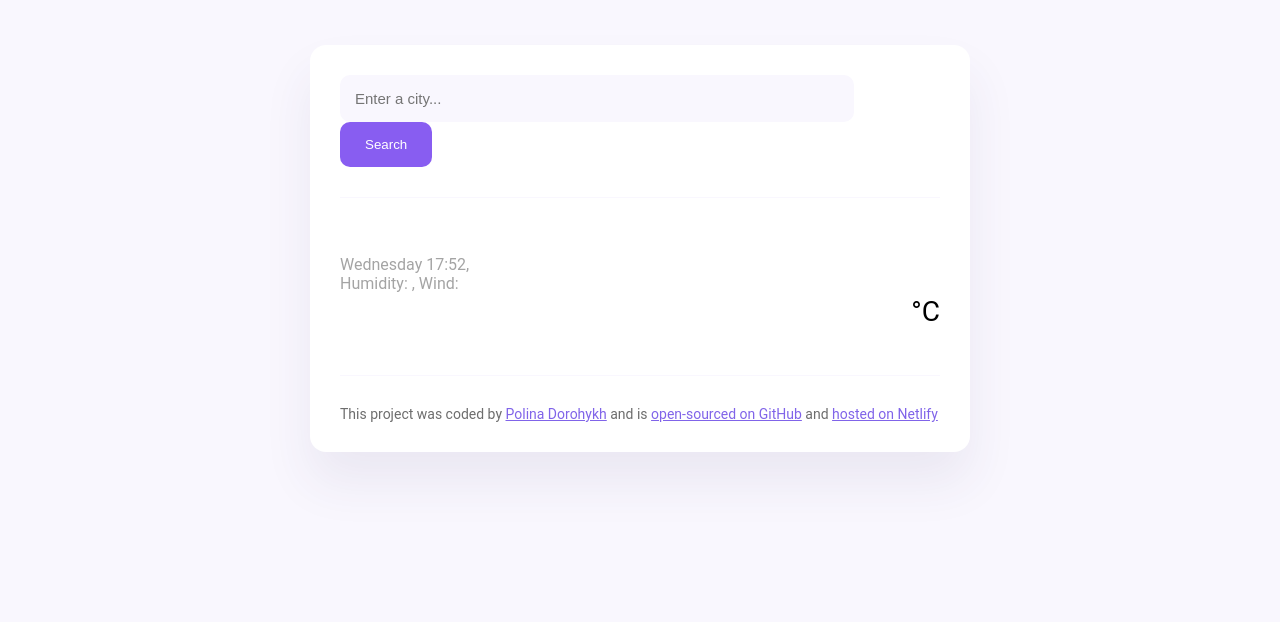
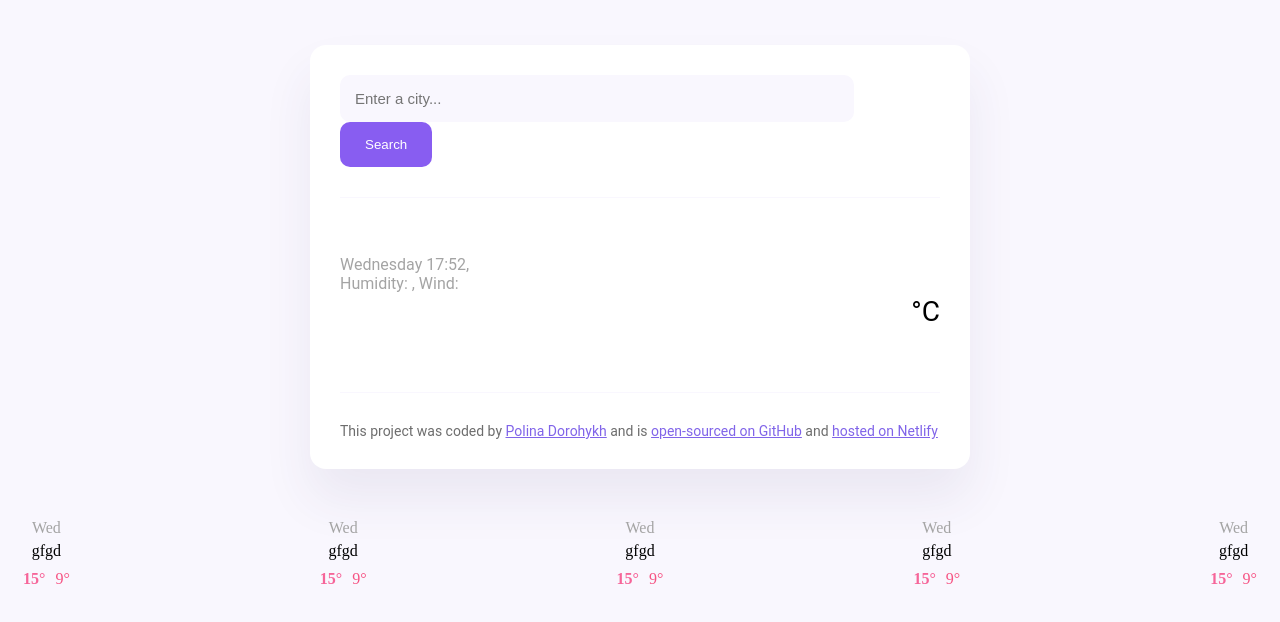
Before and after one commit to LinaDelocour/vanilla, a plain HTML site: page index.html in a window 1280 px wide. Drawn offline with nearby package versions, Linux system fonts and the light colour scheme.

Commit message:
weather forecast css and html

```diff
--- a/css.css
+++ b/css.css
@@ -20,7 +20,8 @@ body{
 
 .current-temperature-unit{
     font-size: 28px;
-    height:100px;
+    line-height:100px;
+    margin-top:20px;
 }
 
 .current-temperature-value{
@@ -78,3 +79,26 @@ main{
     width:88px;
     height:100px;
 }
+.weather-forecast-temperatures {
+  display: flex;
+  color: #f65282;
+}
+.weather-forecast-temperature {
+  margin: 5px 5px;
+}
+.weather-forecast {
+  display: flex;
+  justify-content: space-between;
+  margin: 10px;
+}
+.weather-forecast-day {
+  display: flex;
+  justify-content: center;
+  margin: 5px;
+  color:#a4a4a4;
+}
+.weather-forecast-icon {
+  display: flex;
+  justify-content: center;
+  margin: 5px;
+}
--- a/index.html
+++ b/index.html
@@ -29,7 +29,7 @@
                             <strong id="wind"></strong>
                         </p>
                     </div>
-                    <div>
+                    <div class="temp">
                         <span id="icon" class="icon"></span>
                         <span id="current-temperature-value" class="current-temperature-value"></span>
                         <span class="current-temperature-unit">°C</span>
@@ -41,6 +41,58 @@
                 This project was coded by <a href="#" target="_blank">Polina Dorohykh</a> and is <a href="#" target="_blank">open-sourced on GitHub</a> and <a href="#" target="_blank">hosted on Netlify</a>
         </footer>
     </div>
+    <div class="weather-forecast" id="weather-forecast">
+      <div class="weather-forecast-days">
+        <div class="weather-forecast-day">Wed</div>
+        <div class="weather-forecast-icon">gfgd</div>
+        <div class="weather-forecast-temperatures">
+          <div class="weather-forecast-temperature">
+            <strong> 15° </strong>
+          </div>
+          <div class="weather-forecast-temperature">9°</div>
+        </div>
+      </div>
+      <div class="weather-forecast-days">
+        <div class="weather-forecast-day">Wed</div>
+        <div class="weather-forecast-icon">gfgd</div>
+        <div class="weather-forecast-temperatures">
+          <div class="weather-forecast-temperature">
+            <strong> 15° </strong>
+          </div>
+          <div class="weather-forecast-temperature">9°</div>
+        </div>
+      </div>
+      <div class="weather-forecast-days">
+        <div class="weather-forecast-day">Wed</div>
+        <div class="weather-forecast-icon">gfgd</div>
+        <div class="weather-forecast-temperatures">
+          <div class="weather-forecast-temperature">
+            <strong> 15° </strong>
+          </div>
+          <div class="weather-forecast-temperature">9°</div>
+        </div>
+      </div>
+      <div class="weather-forecast-days">
+        <div class="weather-forecast-day">Wed</div>
+        <div class="weather-forecast-icon">gfgd</div>
+        <div class="weather-forecast-temperatures">
+          <div class="weather-forecast-temperature">
+            <strong> 15° </strong>
+          </div>
+          <div class="weather-forecast-temperature">9°</div>
+        </div>
+      </div>
+      <div class="weather-forecast-days">
+        <div class="weather-forecast-day">Wed</div>
+        <div class="weather-forecast-icon">gfgd</div>
+        <div class="weather-forecast-temperatures">
+          <div class="weather-forecast-temperature">
+            <strong> 15° </strong>
+          </div>
+          <div class="weather-forecast-temperature">9°</div>
+        </div>
+      </div>
+    </div>
 </body>
 <script src="javascript.js"></script>
 </html>
--- a/javascript.js
+++ b/javascript.js
@@ -62,3 +62,23 @@ formatDate.innerHTML = date(now);
 
 let searchForm=document.querySelector("#search-form");
 searchForm.addEventListener("submit", title);
+
+function weatherForecast(){
+  let forecast=document.querySelector("#weather-forecast");
+  let days=["Tue", "Wed", "Thu", "Fri", "Sat", "Sun"];
+  forecastElement="";
+  days.forEach(function (day){
+    forecastElement= forecastElement +
+    `<div class="weather-forecast-days">
+        <div class="weather-forecast-day">Wed</div>
+        <div class="weather-forecast-icon">gfgd</div>
+        <div class="weather-forecast-temperatures">
+          <div class="weather-forecast-temperature">
+            <strong> 15° </strong>
+          </div>
+          <div class="weather-forecast-temperature">9°</div>
+        </div>
+      </div>`
+  })
+  forecast.innerHTML=forecastElement;
+}
```
